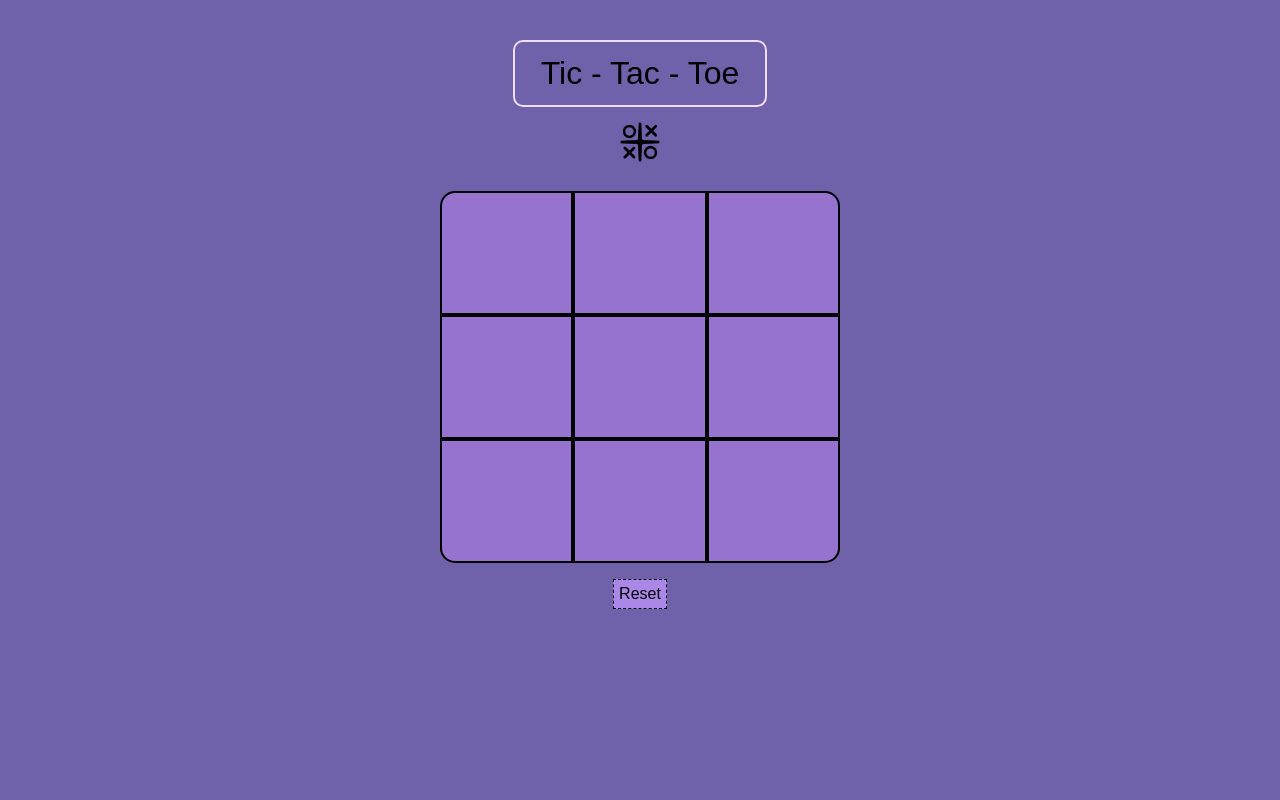
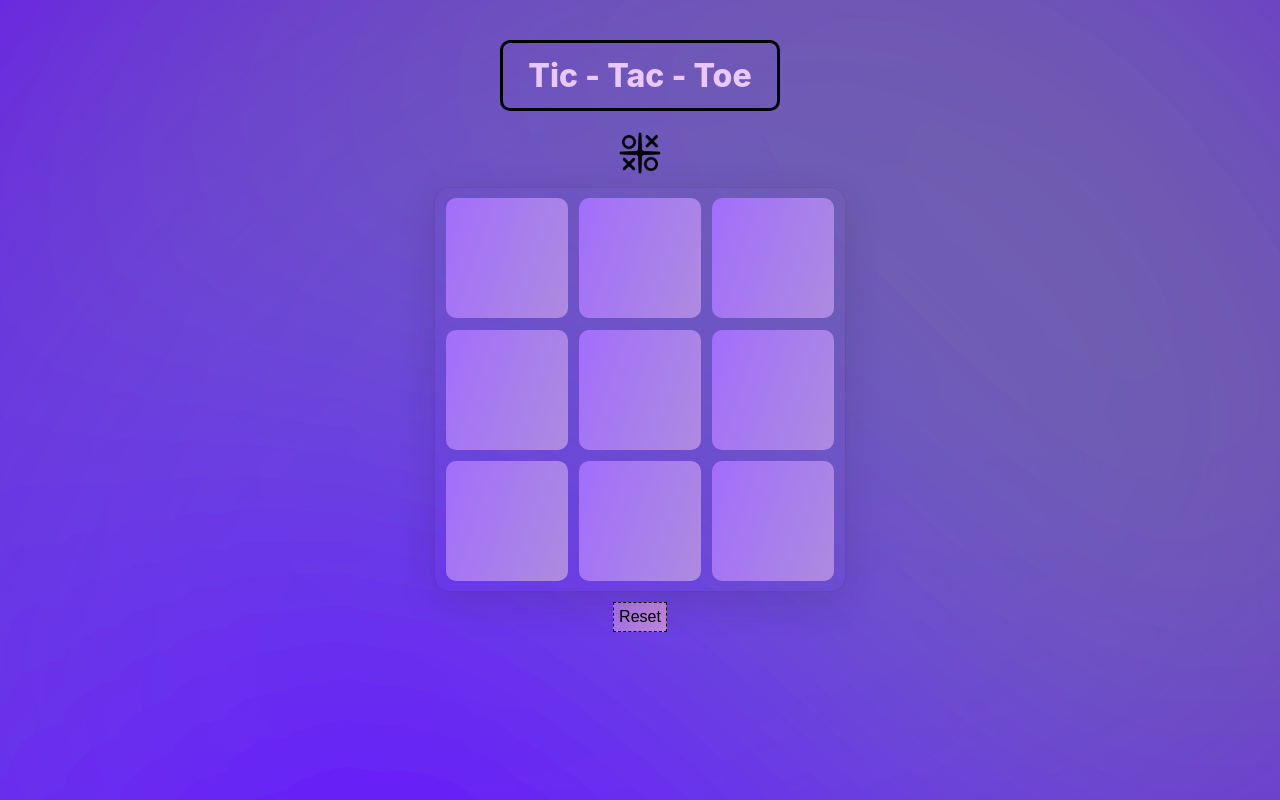
Before and after one commit to Kreez81/Playgame, a React (Create React App) app: page / in a window 1280 px wide. Built offline with nearby package versions, Linux system fonts and the light colour scheme.

Commit message:
TicTacpage complete

```diff
--- a/package.json
+++ b/package.json
@@ -6,6 +6,7 @@
     "@testing-library/jest-dom": "^5.16.5",
     "@testing-library/react": "^13.4.0",
     "@testing-library/user-event": "^13.5.0",
+    "framer-motion": "^10.12.16",
     "react": "^18.2.0",
     "react-dom": "^18.2.0",
     "react-scripts": "5.0.1",
--- a/src/TicTacToegame/components/Board.jsx
+++ b/src/TicTacToegame/components/Board.jsx
@@ -1,5 +1,6 @@
 import React, { useState } from 'react'
 import Square from "./Square";
+import { motion } from 'framer-motion';
 
 function Board() {
 
@@ -48,8 +49,15 @@ function Board() {
 
     return (
         <>
-            <div className='Board-container'>
-                {isWinner ? <div className='winnerText'>" {isWinner} " won the game<button onClick={handleReset} className='playagain'>Play again</button></div>
+            <motion.div initial={{left:150, opacity:0}} animate={{left:0, opacity:1}} transition={{ duration: 1, type: "spring", bounce: 0.4, delay:.5 }} className='Board-container'>
+                {isWinner ? <motion.div
+                    initial={{ opacity: 0, scale: .5 }}
+                    animate={{ opacity: 1, scale: 1 }}
+                    exit={{opacity:0}}
+                    transition={{ duration: 1, type: "spring", bounce: 0.5 }}
+                    className='winnerText'>
+                    " {isWinner} " won the game<button onClick={handleReset} className='playagain'>Play again</button>
+                </motion.div>
                     :
                     <>
                         <div className='Board-row'>
@@ -68,7 +76,7 @@ function Board() {
                             <Square onClick={() => handleClick(8)} value={state[8]} />
                         </div>
                     </>}
-            </div></>
+            </motion.div></>
     )
 }
 
--- a/src/TicTacToegame/components/Square.jsx
+++ b/src/TicTacToegame/components/Square.jsx
@@ -1,10 +1,11 @@
 import React from 'react'
+import { motion } from "framer-motion";
 
 const Square = (props) => {
   return (
-    <div className='Squarebox' onClick={props.onClick}>
+    <motion.div whileTap={{ scale:-4,transition:{duration:1} }} className='Squarebox' onClick={props.onClick}>
         <h4>{props.value}</h4>
-    </div>
+    </motion.div>
   )
 }
 
--- a/src/TicTacToegame/tictac.css
+++ b/src/TicTacToegame/tictac.css
@@ -1,84 +1,107 @@
-.tictacmain{
-    background-color: rgb(111, 98, 170);
+@import url('https://fonts.googleapis.com/css2?family=Pangolin&display=swap');
+
+.tictacmain {
+  /* background-color: rgb(119, 105, 182); */
+  background-image: url(../assets/blurry-gradient-haikei.svg);
+  background-size: cover;
   display: flex;
   flex-direction: column;
   justify-content: center;
   align-items: center;
   height: 100vh;
 }
-header{
+
+header {
   position: absolute;
   font-size: 4vh;
-    font-family: "rubik",sans-serif;
+  color: rgb(234, 200, 253);
+  font-weight: 800;
   top: 5%;
   padding: 1% 2% 1% 2%;
-    border: 2px solid rgb(241, 220, 253);
+  border: 3px solid black;
   border-radius: 10px;
   transition: 200ms ease-in-out;
 }
-  header:hover{
-    background-color: rgb(125, 110, 194);
-  }
-  .Board-container{
+
+.Board-container {
   position: relative;
   display: flex;
   justify-content: space-evenly;
+  padding: 5px;
+  top: 20px;
+  margin-bottom: 15px;
   align-content: space-evenly;
-    background-color: rgb(149, 115, 207);
-    border-radius: 20px;
+  border-radius: 15px;
   width: 50vh;
+  box-shadow: rgba(42, 22, 52, 0.16) 0px 10px 36px 0px, rgba(57, 23, 59, 0.06) 0px 0px 0px 1px;
 }
-  .Board-row{
+
+.Board-row {
   width: 100%;
 }
-  .Board-row:nth-child(1) .Squarebox:nth-child(1){
-    border-top-left-radius: 15px;
+
+.Board-row:nth-child(1) .Squarebox:nth-child(3) {
+  margin-bottom: .7vh;
 }
-  .Board-row:nth-child(1) .Squarebox:nth-child(3){
-    border-bottom-left-radius: 15px;
+
+.Board-row:nth-child(2) .Squarebox:nth-child(3) {
+  margin-bottom: .7vh;
 }
-  .Board-row:nth-child(3) .Squarebox:nth-child(1){
-    border-top-right-radius: 15px;
+
+.Board-row:nth-child(3) .Squarebox:nth-child(3) {
+  margin-bottom: .7vh;
 }
-  .Board-row:nth-child(3) .Squarebox:nth-child(3){
-    border-bottom-right-radius: 15px;
-  }
-  .Squarebox{
+
+.Squarebox {
   position: relative;
   display: flex;
   justify-content: center;
   align-items: center;
-    border: 2.5px solid black;
+  /* background-color: rgb(149, 115, 207); */
+  background: rgb(162,110,251);
+background: linear-gradient(108deg, rgba(162,110,251,1) 0%, rgb(173, 139, 224) 100%);
+  margin: .7vh;
+  margin-bottom: 1.4vh;
+  border-radius: 10px;
   height: 15vh;
   transition: 200ms ease-in-out;
 }
-  .Squarebox:hover{
-    background-color: rgb(171, 136, 231);
+
+.Squarebox:hover {
+  /* background-color: rgb(171, 136, 231); */
+  background: linear-gradient(8deg, rgba(162,110,251,1) 0%, rgb(173, 139, 224) 100%);
   cursor: pointer;
 }
-  h4{
-    font-size: 5.5vh;
+
+h4 {
+  color: rgb(34, 19, 50);
+  font-size: 5.6vh;
+  font-family: 'Pangolin', cursive;
 }
-  .winnerText{
+
+.winnerText {
   display: flex;
   flex-direction: column;
   justify-content: center;
   align-items: center;
   font-size: 3vh;
-    font-family: "rubik",sans-serif;
+  font-family: "rubik", sans-serif;
   height: 20vh;
   width: 100%;
   border: 2px solid black;
   border-radius: 20px;
 }
-  .playagain{
+
+.playagain {
   font-size: 2vh;
   margin-top: 2vh;
-    background-color: rgb(171, 136, 231);
+  background-image: linear-gradient(to right, #a573e5 0%, #c084df 100% );
   padding: 5px;
   border: 1.5px dashed black;
   cursor: pointer;
+  transition: 1s ease;
 }
-  .playagain:hover{
-    background-color: rgb(181, 144, 244);
+
+.playagain:hover {
+  background-image: linear-gradient(to right, #c084df 0%,  #a573e5 100%);
 }
--- a/src/TicTacToegame/tictacmain.jsx
+++ b/src/TicTacToegame/tictacmain.jsx
@@ -2,6 +2,7 @@ import React from 'react'
 import Board from './components/Board';
 import "./tictac.css";
 import gamelogo from "../assets/tictactoelogo.png";
+import { motion } from 'framer-motion';
 
 function tictacmain() {
   function refreshPage() {
@@ -9,8 +10,8 @@ function tictacmain() {
   }
   return (
     <div className='tictacmain'>
-      <header>Tic - Tac - Toe</header>
-       <img style={{height:"5.5vh",position:'absolute',top:"15%"}} src={gamelogo} alt=''/>
+      <motion.header initial={{opacity:0}} animate={{opacity:1}} transition={{duration:.5, delay:.5}}>Tic - Tac - Toe</motion.header>
+       <img style={{height:"5.8vh",position:'absolute',top:"15%", margin:"10px"}} src={gamelogo} alt=''/>
        <Board/>
        <button className='playagain' onClick={refreshPage}>Reset</button>
     </div>
```
Also changed, not shown: src/assets/blurry-gradient-haikei.svg (added), 1 other file (tests, documents, lock files or other folders). Lines whose indentation alone changed are shown as unchanged.
